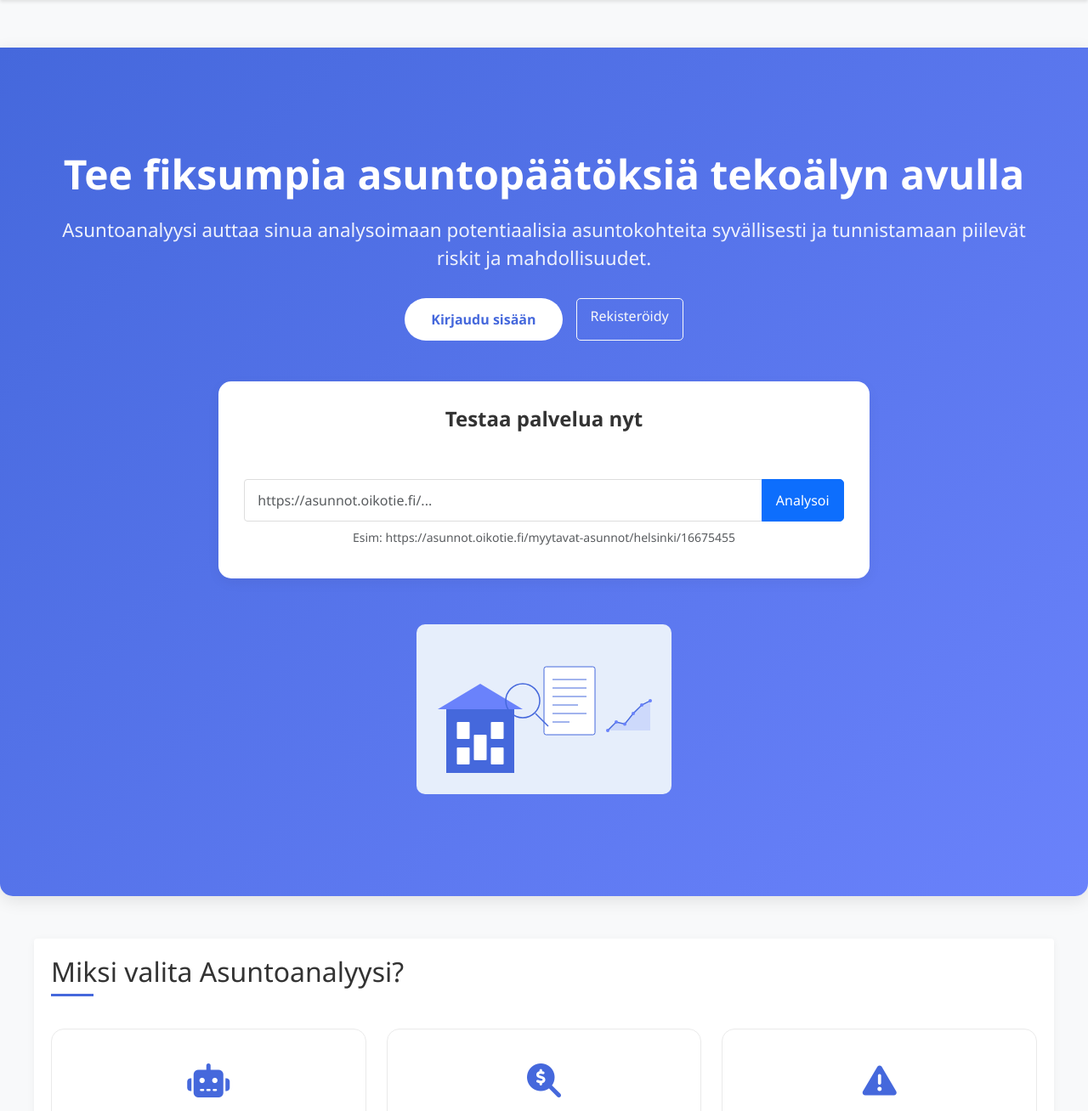
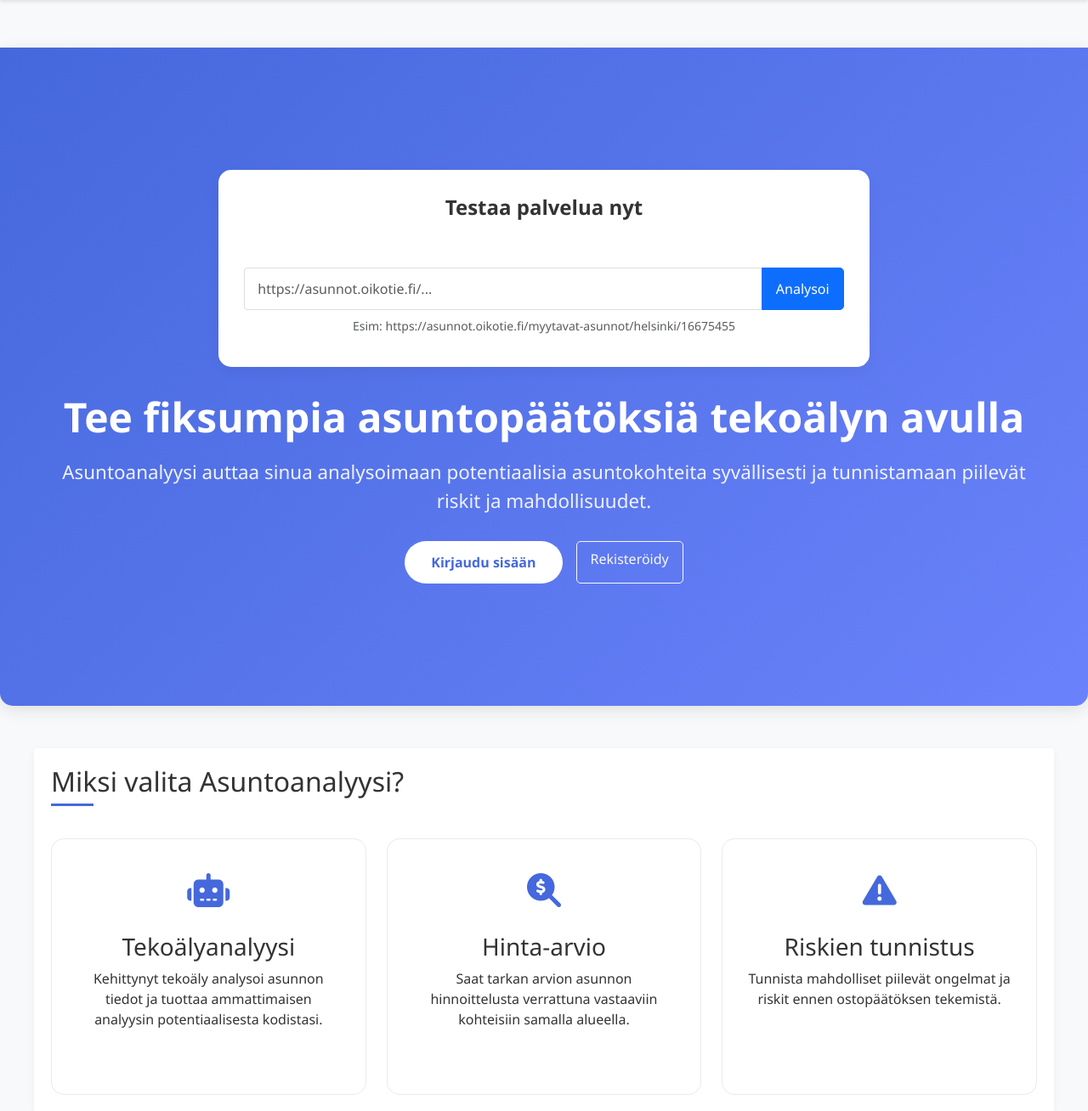
Before and after one commit to MarkkuSeppala/asuntoanalyysi_2, a Flask app: page / in a window 1280 px wide. Shown: the part 96-1404 px from the top of the page at 85% size. Run offline with Flask 3, Linux system fonts and the light colour scheme.

Commit message:
säätöä 2

```diff
--- a/templates/landing.html
+++ b/templates/landing.html
@@ -163,7 +163,7 @@
 
     .demo-preview {
         position: relative;
-        max-height: 100px;
+        max-height: 150px;
         overflow: hidden;
     }
 
@@ -187,22 +187,6 @@
 <!-- Hero Section -->
 <section class="hero-section">
     <div class="container">
-        <div class="row align-items-center">
-            <div class="col-lg-12 text-center mb-4">
-                <h1 class="hero-title">Tee fiksumpia asuntopäätöksiä tekoälyn avulla</h1>
-                <p class="hero-subtitle">Asuntoanalyysi auttaa sinua analysoimaan potentiaalisia asuntokohteita syvällisesti ja tunnistamaan piilevät riskit ja mahdollisuudet.</p>
-                <div class="d-flex flex-wrap gap-3 justify-content-center">
-                    {% if current_user.is_authenticated %}
-                    <a href="{{ url_for('index') }}" class="btn hero-cta">Analysoi asunto</a>
-                    <a href="{{ url_for('list_analyses') }}" class="btn btn-outline-light">Katso analyysejäsi</a>
-                    {% else %}
-                    <a href="{{ url_for('auth.login') }}" class="btn hero-cta">Kirjaudu sisään</a>
-                    <a href="{{ url_for('auth.register') }}" class="btn btn-outline-light">Rekisteröidy</a>
-                    {% endif %}
-                </div>
-            </div>
-        </div>
-
         <div class="row justify-content-center">
             <div class="col-lg-8">
                 <!-- Demo form moved into hero section -->
@@ -254,8 +238,20 @@
                 </div>
             </div>
 
-            <div class="col-12 text-center mt-4">
-                <img src="{{ url_for('static', filename='img/hero-image.svg') }}" alt="Asuntoanalyysi sovelluksen demo" class="img-fluid" style="max-height: 200px;">
+        </div>
+        <div class="row align-items-center">
+            <div class="col-lg-12 text-center mb-4">
+                <h1 class="hero-title">Tee fiksumpia asuntopäätöksiä tekoälyn avulla</h1>
+                <p class="hero-subtitle">Asuntoanalyysi auttaa sinua analysoimaan potentiaalisia asuntokohteita syvällisesti ja tunnistamaan piilevät riskit ja mahdollisuudet.</p>
+                <div class="d-flex flex-wrap gap-3 justify-content-center">
+                    {% if current_user.is_authenticated %}
+                    <a href="{{ url_for('index') }}" class="btn hero-cta">Analysoi asunto</a>
+                    <a href="{{ url_for('list_analyses') }}" class="btn btn-outline-light">Katso analyysejäsi</a>
+                    {% else %}
+                    <a href="{{ url_for('auth.login') }}" class="btn hero-cta">Kirjaudu sisään</a>
+                    <a href="{{ url_for('auth.register') }}" class="btn btn-outline-light">Rekisteröidy</a>
+                    {% endif %}
+                </div>
             </div>
         </div>
     </div>
```
